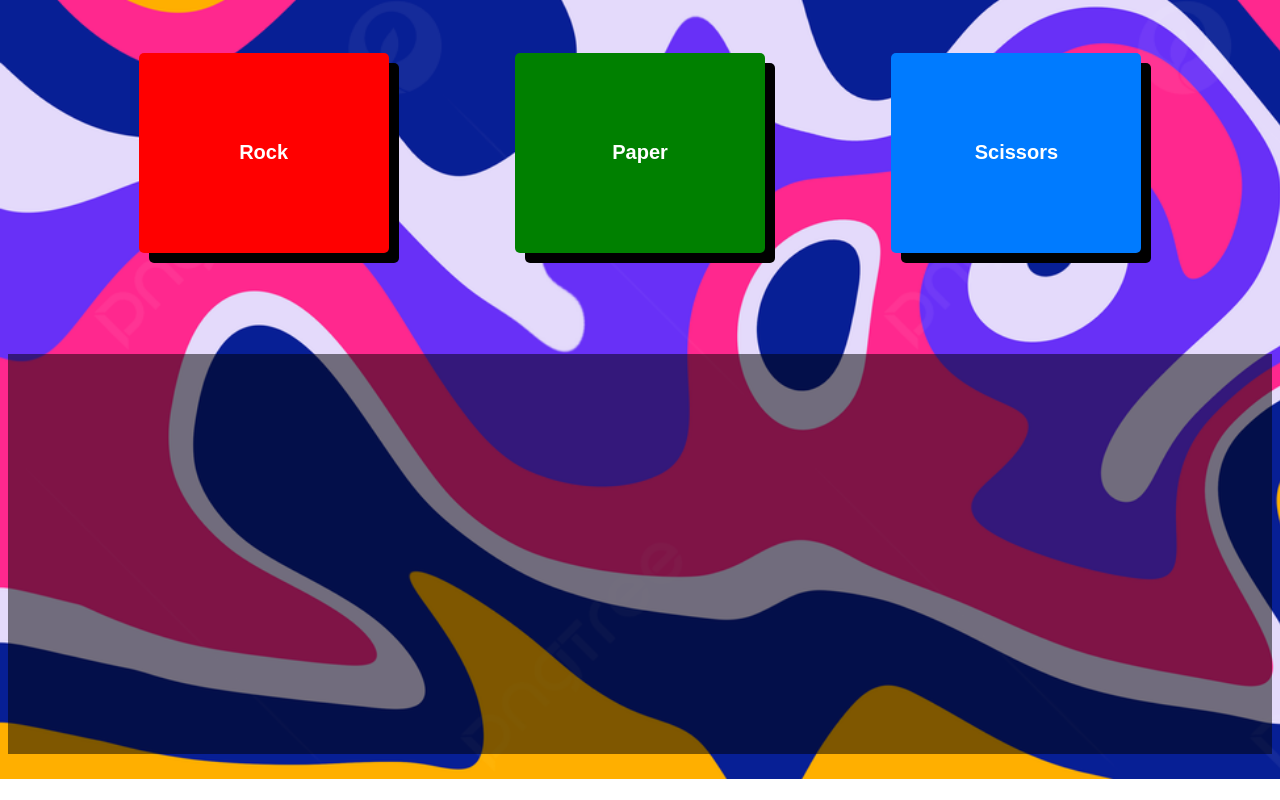
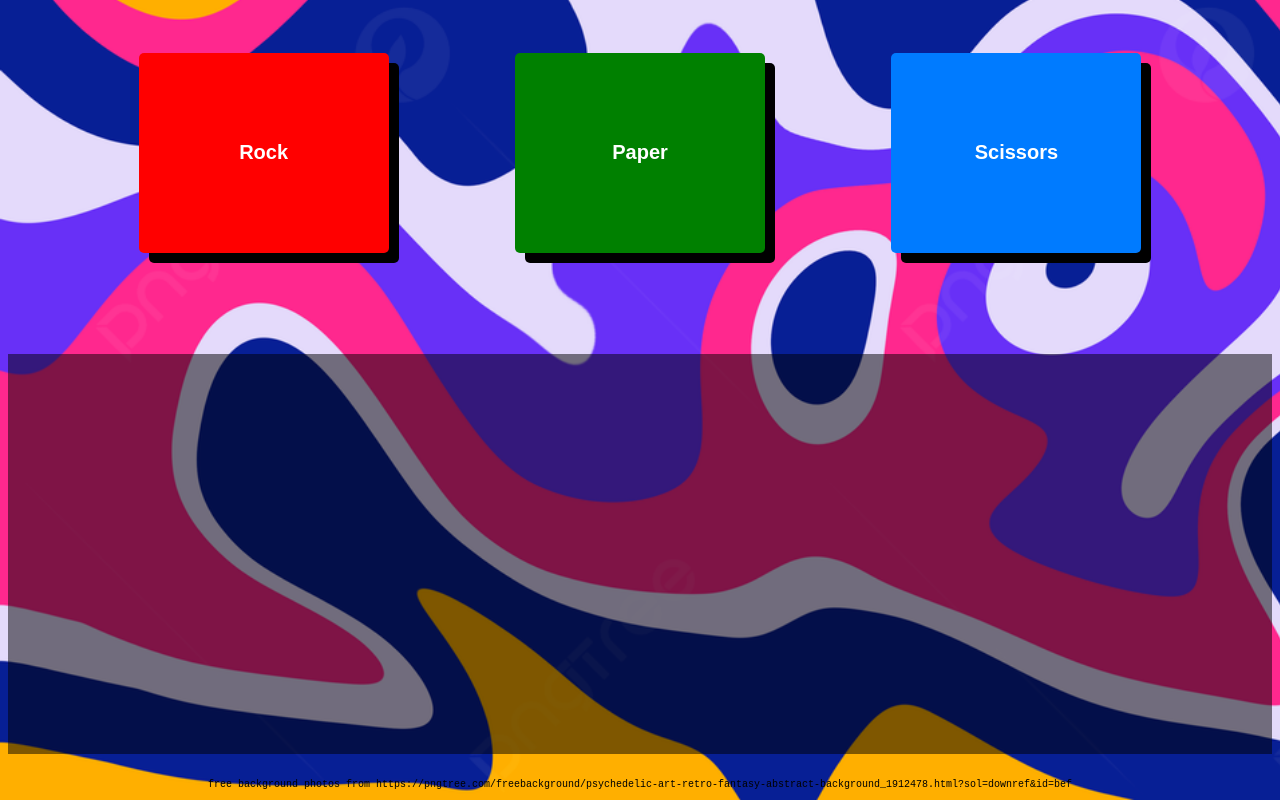
Before and after one commit to Apurv-01/Rock-Paper-Scissors, a plain HTML site: page index.html in a window 1280 px wide. Shown: the part 347-1147 px from the top of the page. Before the commit the page ends 1126 px from the top, so only its background shows below. Drawn offline with Linux system fonts and the light colour scheme; a web font is replaced by a local one.

Commit message:
credits for background image added

```diff
--- a/index.html
+++ b/index.html
@@ -37,7 +37,9 @@
         <div class="result"></div>
         <div class="computer-choice"></div>
     </div>
-
+    <div class="credits">
+        <p>free background photos from https://pngtree.com/freebackground/psychedelic-art-retro-fantasy-abstract-background_1912478.html?sol=downref&id=bef</p>
+    </div>
     <script src="./script.js"></script>
 </body>
 </html>
--- a/styles.css
+++ b/styles.css
@@ -84,3 +84,9 @@ body{
     margin: 0;
     text-align: center;
   }
+  .credits{
+    font-family: monospace;
+    color:black;
+    text-align: center;
+    font-size: 10px;
+  }
```
